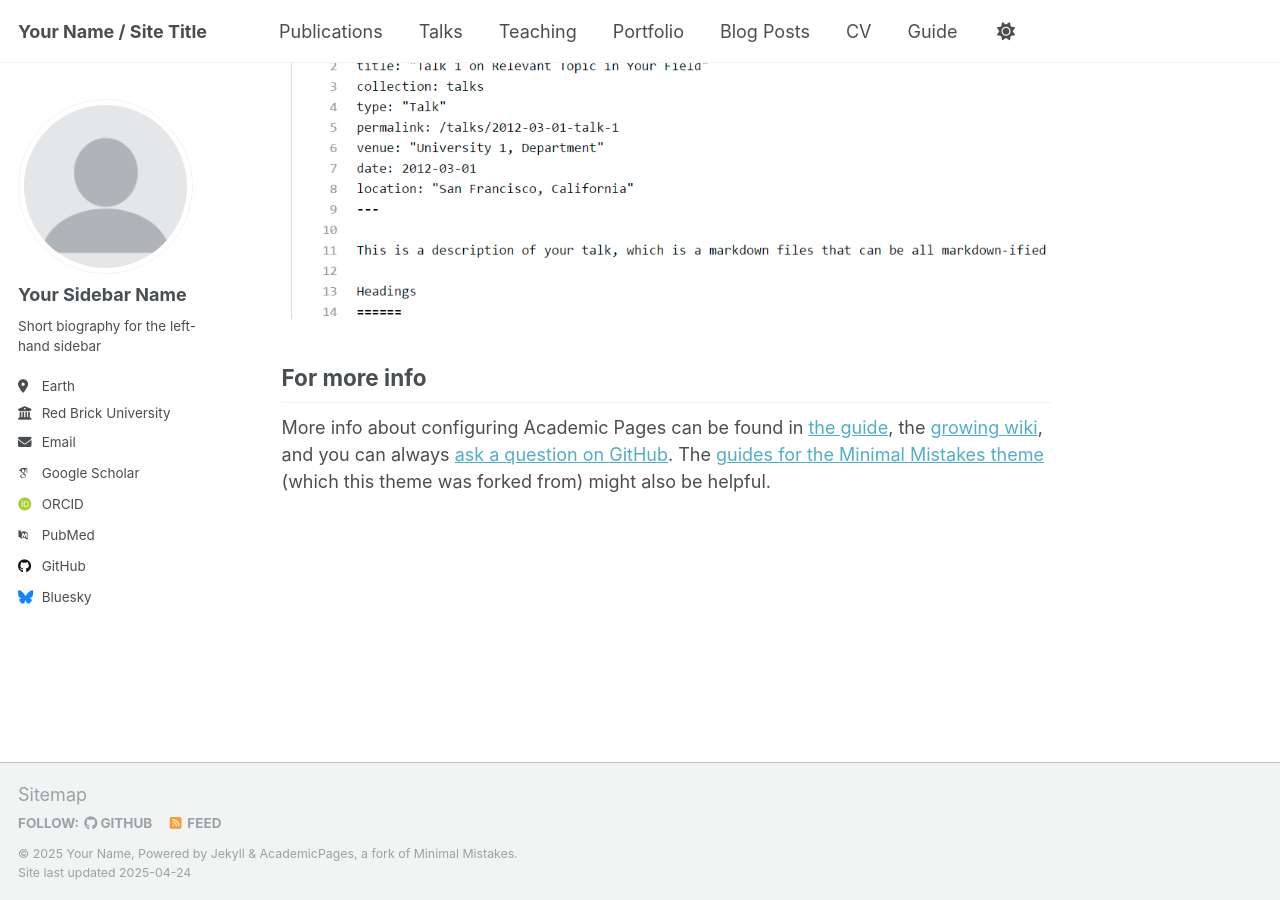
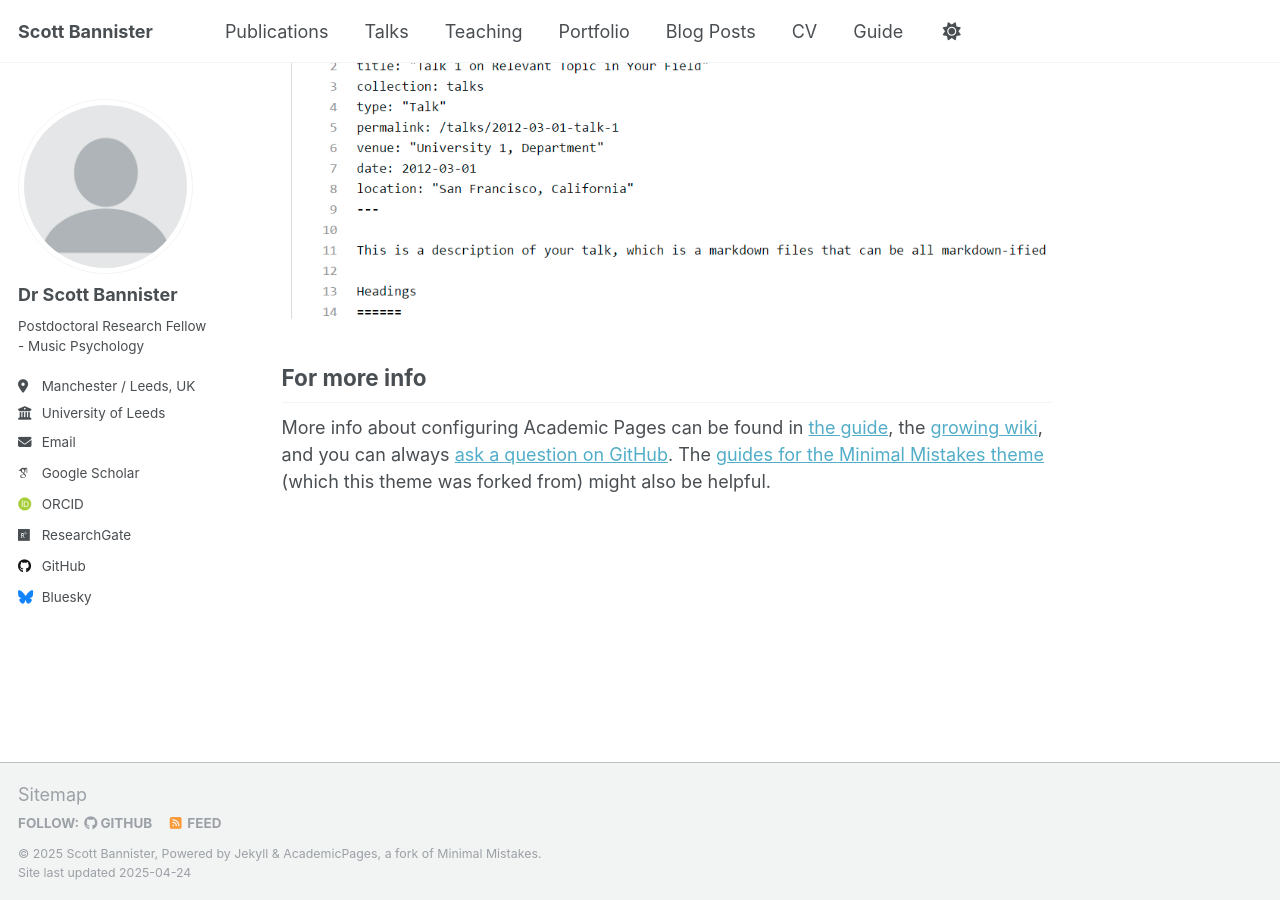
Before and after one commit to scbannister/scbannister.github.io, a Jekyll site: the page built from _pages/about.md, in a window 1280 px wide and 900 px high, scrolled down 2636 px. Built offline with Jekyll 4.4.1, drawn with Linux system fonts in a browser that asks for light colours; some web fonts are replaced.

Commit message:
Update _config.yml

```diff
--- a/_config.yml
+++ b/_config.yml
@@ -9,13 +9,13 @@
 # Basic Site Settings
 locale                   : "en-US"
 site_theme               : "default"
-title                    : "Your Name / Site Title"
+title                    : "Scott Bannister"
 title_separator          : "-"
-name                     : &name "Your Name"
-description              : &description "personal description"
-url                      : https://academicpages.github.io # the base hostname & protocol for your site e.g. "https://[your GitHub username].github.io"
+name                     : &name "Scott Bannister"
+description              : &description "Postdoctoral Research Fellow @ University of Leeds"
+url                      : https://scbannister.github.io # the base hostname & protocol for your site e.g. "https://[your GitHub username].github.io"
 baseurl                  : "" # the subpath of your site, e.g. "/blog"
-repository               : "academicpages/academicpages.github.io"
+repository               : "scbannister.github.io"
 
 # Site Author - The following control what appear as part of the author content on the side bar.
 #               If a field is blank the icon and link will not appear, otherwise it will be shown.
@@ -23,34 +23,34 @@ repository               : "academicpages/academicpages.github.io"
 author:
   # Biographic information
   avatar           : "profile.png"
-  name             : "Your Sidebar Name"
+  name             : "Dr Scott Bannister"
   pronouns         : # example: "she/her"
-  bio              : "Short biography for the left-hand sidebar"
-  location         : "Earth"
-  employer         : "Red Brick University"
+  bio              : "Postdoctoral Research Fellow - Music Psychology"
+  location         : "Manchester / Leeds, UK"
+  employer         : "University of Leeds"
   uri              : # URL
-  email            : "none@example.org"
+  email            : "S.C.Bannister@leeds.ac.uk"
 
   # Academic websites
   arxiv            : # URL - Update with the correct link to your profile
-  googlescholar    : "https://scholar.google.com/citations?user=PS_CX0AAAAAJ"
+  googlescholar    : "https://scholar.google.co.uk/citations?user=QfkYdE0AAAAJ&hl=en"
   impactstory      : # URL
-  orcid            : "http://orcid.org/yourorcidurl"
+  orcid            : "https://orcid.org/0000-0003-4905-0511"
   semantic         : # URL
-  pubmed           : "https://www.ncbi.nlm.nih.gov/pubmed/?term=john+snow"
-  researchgate     : # URL
+  pubmed           : # URL
+  researchgate     : "https://www.researchgate.net/profile/Scott-Bannister"
   scopus           : # URL
 
   # Repositories and software development
   bitbucket        : # Username - Update with your username on the site
   codepen          : # Username
   dribbble         : # Username
-  github           : "academicpages"
+  github           : "scbannister"
   kaggle           : # Username
   stackoverflow    : # User number or user number and name (i.e., use "1" or "1/jeff-atwood")
 
   # Social media
-  bluesky          : "bsky.app" # Replace this with you Bluesky username
+  bluesky          : "@sb-78.bsky.social" # Replace this with you Bluesky username
   facebook         : # Username
   flickr           : # Username
   foursquare       : # Username
```
